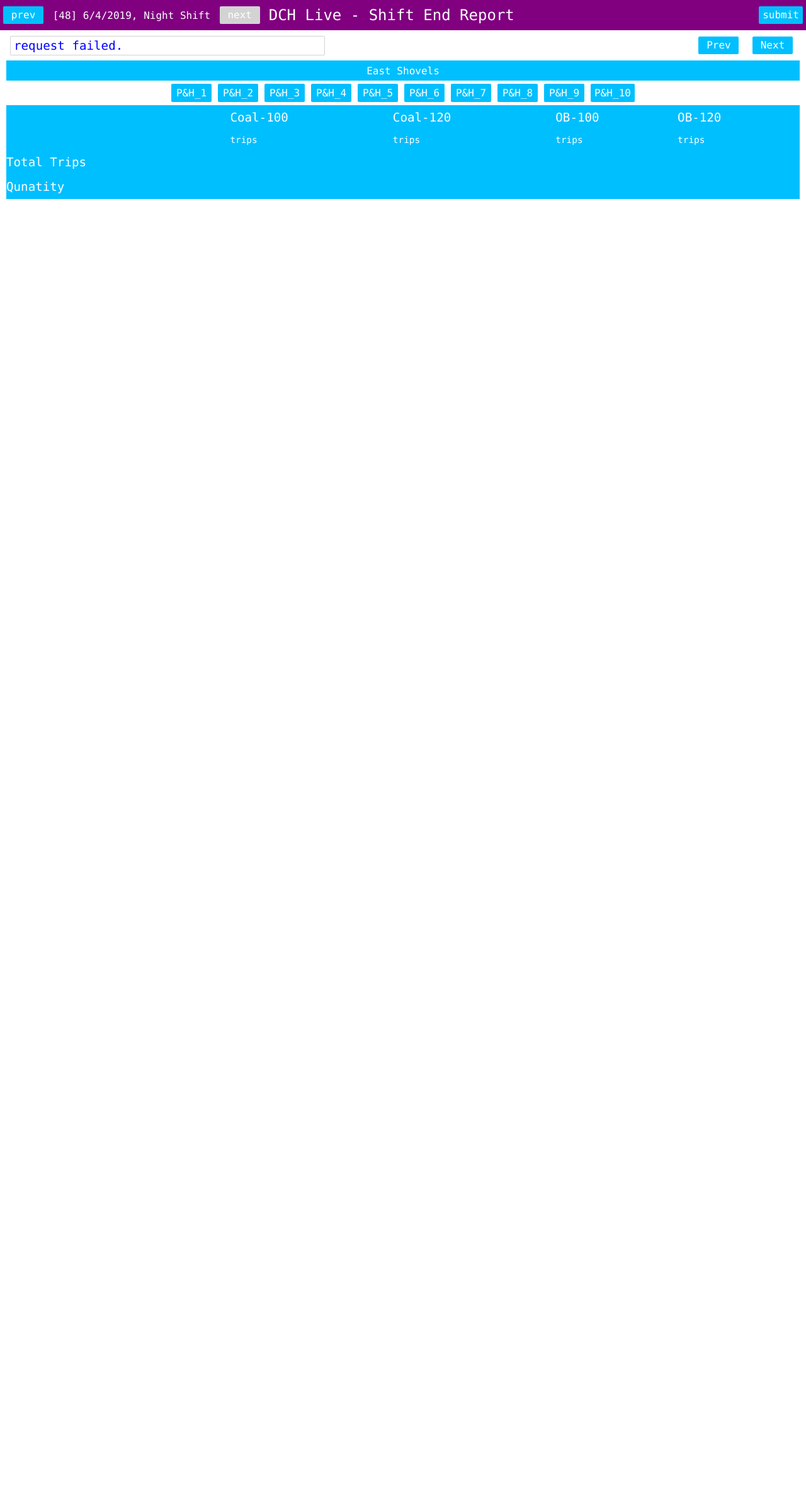
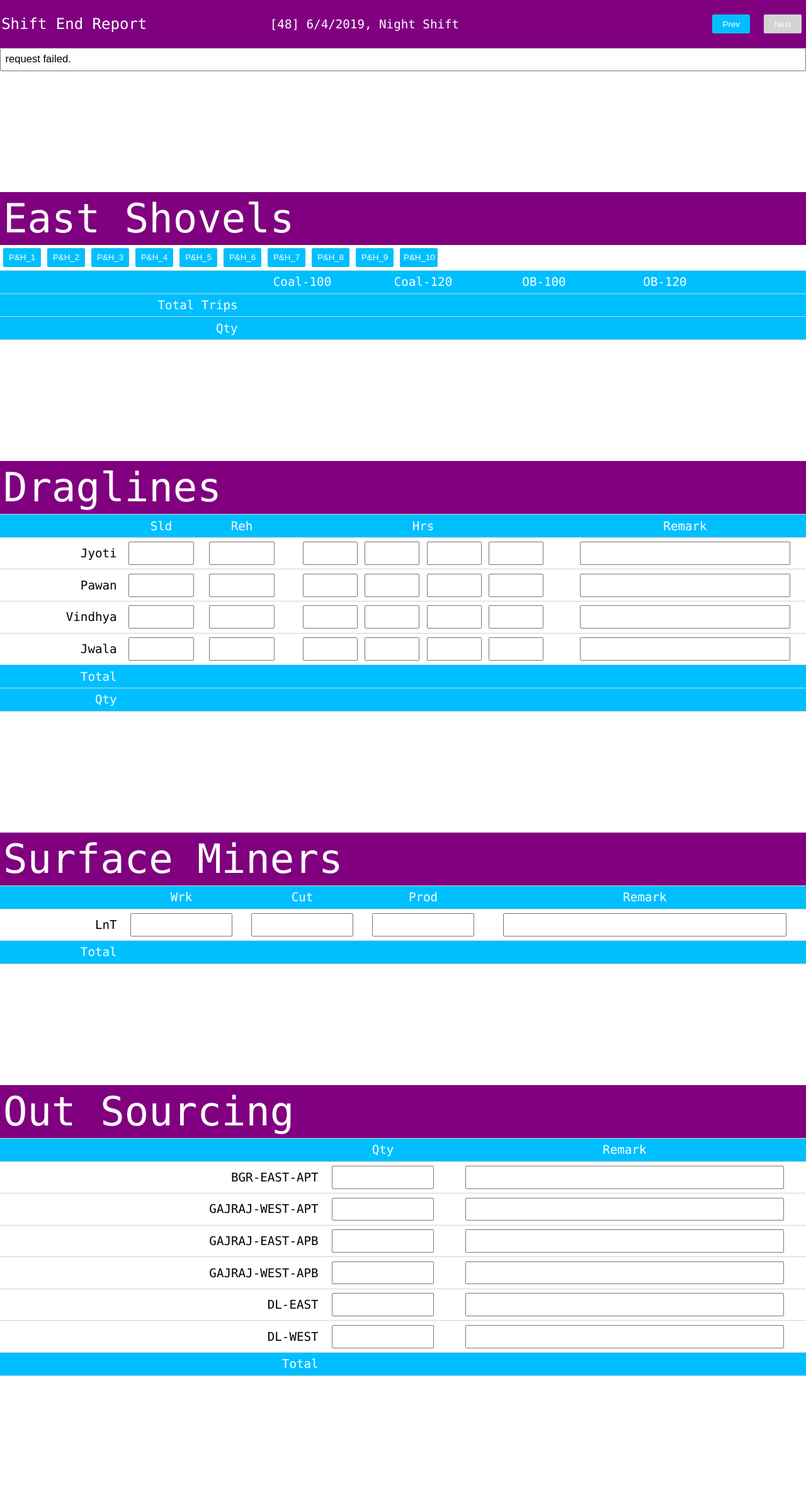
Before and after one commit to dchstats/dch-1, a PHP site: page /shift.html in a window 1280 px wide. Shown: the whole page at 63% size. Before the commit the page ends 316 px from the top, so only its background shows below. Run offline with PHP 8.4, Linux system fonts and the light colour scheme; some libraries are stand-ins or nearby versions.

Commit message:
responsive table layout defined

```diff
--- a/shift.html
+++ b/shift.html
@@ -16,133 +16,34 @@
 </head>
 
 <body ng-app="dch" ng-controller='ctrl'>
-    <div class="main-header">
-        <div>
-            <button ng-disabled="shift==1" ng-click="changeShift('prev')">prev</button>
+    <header>
+        <div style="width:33%; font-size:1.5rem">
+            <p>Shift End Report</p>
+        </div>
+        <div style="width:33%; font-size:1.2rem">
             <span> [{{shift}}] {{date}}, {{shiftName}} Shift</span>
-            <button ng-disabled="shift==lastShift" ng-click="changeShift('next')">next</button>
         </div>
-        <div style="font-size:1.5rem">
-            <p>DCH Live - Shift End Report</p>
+        <div style="width:33%; text-align:right">
+            <button ng-disabled="shift==1" ng-click="changeShift('prev')">Prev</button>
+            <button ng-disabled="shift==lastShift" ng-click="changeShift('Next')">Next</button>
         </div>
+    </header>
+    <input style="width:100vw" ng-model="status"></input>
 
-        <div>
-            <button style="float:right" ng-click="sub()">submit</button>
-        </div>
-    </div>
-
-    <div id=" shift" class="module">
-        <div class="module-header">
-            <div>
-                <input ng-model="status" style="width:500px"></input>
-            </div>
-            <div>
-                <button onClick="moduleNav('prev')">Prev</button>
-                <button onclick="moduleNav('next')">Next</button>
-            </div>
-        </div>
-        <div class="module-body">
-            <div id="shift-summary" class="section">
-                <div class="section-header">
-                    <p>Shift Summary</p>
-                </div>
+    <div id="east-shovels" class="section">
+        <p>East Shovels</p>
+        <button ng-repeat="x in shovels" ng-click="x.data.east=true;" ng-disabled="x.data.east">
+            {{x.name}}
+        </button>
         <table class="data-table">
             <tr class="head-row">
                 <td></td>
-                        <td>Coal</td>
-                        <td>Deptt OB</td>
-                        <td>Out OB</td>
-                    </tr>
-                    <tr class="data-row">
-                        <td>Shovel-Dumper</td>
-                        <td>{{shovels_total.qty.coal}}</td>
-                        <td>{{shovels_total.qty.ob}}</td>
-                        <td>{{outsourcings_total.data.qty}}</td>
-                    </tr>
-                    <tr class="data-row">
-                        <td>SM/Dragline</td>
-                        <td>{{surfaceMiners_total.data.prod}}</td>
-                        <td>{{draglines_total.solid_qty+draglines_total.rehandling_qty}}</td>
-                        <td>0</td>
-                    </tr>
-                    <tr class="total-row">
-                        <td>Total</td>
-                        <td>{{shovels_total.coal+surfaceMiners[0].data[2]}}</td>
-                        <td>{{shovels_total.ob+draglinesTotal.data[0]}}</td>
-                        <td>0</td>
-                    </tr>
-                </table>
-
-
-                <div style="height:50px"></div>
-
-
-                <table class="data-table">
-                    <tr class="head-row">
-                        <td class="name-col">Shovel</td>
-                        <td>East Coal</td>
-                        <td>East OB</td>
-                        <td>West Coal</td>
-                        <td>West OB</td>
-                        <td>Coal</td>
-                        <td>OB</td>
-                    </tr>
-                    <tr class="unit-row">
-                        <td></td>
-                        <td>Te</td>
-                        <td>cum</td>
-                        <td>Te</td>
-                        <td>cum</td>
-                        <td>Te</td>
-                        <td>cum</td>
-                    </tr>
-                    <tr class="data-row" ng-repeat="x in shovels|filter:{$:true}">
-                        <td class="name-col">{{x.name}}</td>
-                        <td>{{x.qty.east_coal}}</td>
-                        <td>{{x.qty.east_ob}}</td>
-                        <td>{{x.qty.west_coal}}</td>
-                        <td>{{x.qty.west_ob}}</td>
-                        <td>{{x.qty.coal}}</td>
-                        <td>{{x.qty.ob}}</td>
-                    </tr>
-                    <tr class="total-row">
-                        <td class="name-col">Quantity</td>
-                        <td>{{shovels_total.qty.east_coal}} Te</td>
-                        <td>{{shovels_total.qty.east_ob}} Te</td>
-                        <td>{{shovels_total.qty.west_coal}} cum</td>
-                        <td>{{shovels_total.qty.west_ob}} cum</td>
-                        <td>{{shovels_total.qty.coal}} Te</td>
-                        <td>{{shovels_total.qty.ob}} cum</td>
+                <td>Coal-100</td>
+                <td>Coal-120</td>
+                <td>OB-100</td>
+                <td>OB-120</td>
                 <td></td>
             </tr>
-                </table>
-            </div>
-
-
-
-
-
-            <div id="east-shovels" class="section">
-                <div class="section-header">
-                    <p>East Shovels</p>
-                </div>
-                <div class="section-nav">
-                    <button ng-repeat="x in shovels" ng-click="x.data.east=true;" ng-disabled="x.data.east">
-                        {{x.name}}
-                    </button>
-                </div>
-                <table class="data-table">
-                    <tr class="head-row">
-                        <td></td>
-                        <td ng-repeat="x in datahead.eastShovels">{{x}}</td>
-                        <td></td>
-                    </tr>
-                    <tr class="unit-row">
-                        <td></td>
-                        <td ng-repeat="x in unit.eastShovels track by $index">{{x}}</td>
-                        <td></td>
-                    </tr>
-
             <tr class="data-row" ng-repeat="x in shovels" ng-if="x.data.east">
                 <td class="name-col">{{x.name}}</td>
                 <td><input ng-change="refresh()" type="number" ng-model="x.data.east_coal_100"></td>
@@ -161,7 +62,7 @@
                 <td></td>
             </tr>
             <tr class="total-row">
-                        <td class="name-col">Qunatity</td>
+                <td class="name-col">Qty</td>
                 <td>{{shovels_total.qty.east_coal_100}}</td>
                 <td>{{shovels_total.qty.east_coal_120}}</td>
                 <td>{{shovels_total.qty.east_ob_100}}</td>
@@ -171,51 +72,31 @@
         </table>
     </div>
 
-
-
-
-
-
-
-
-
-
-
-
-
-
-
-
-
-
     <div id="draglines" class="section">
-                <div class="section-header">
         <p>Draglines</p>
-                </div>
-                <div class="section-nav"></div>
         <table class="data-table">
-                    <tr class="name-row">
-                    </tr>
             <tr class="head-row">
                 <td></td>
-                        <td ng-repeat="x in datahead.draglines">{{x}}</td>
-                    </tr>
-                    <tr class="unit-row">
-                        <td></td>
-                        <td ng-repeat="x in unit.draglines track by $index">{{x}}</td>
+                <td>Sld</td>
+                <td>Reh</td>
+                <td>Hrs</td>
+                <td>Remark</td>
             </tr>
             <tr class="data-row" ng-repeat="x in draglines">
                 <td class="name-col">{{x.name}}</td>
-                        <td><input ng-change="refresh()" type="number" ng-model="x.data.solid"></td>
-                        <td><input ng-change="refresh()" type="number" ng-model="x.data.rehandling"></td>
+                <td>
+                    <input ng-change="refresh()" type="number" ng-model="x.data.solid">
+                </td>
+                <td>
+                    <input ng-change="refresh()" type="number" ng-model="x.data.rehandling"></td>
+                </td>
                 <td>
                     <input ng-change="refresh()" type="number" ng-model="x.data.wrk" class="drg-hrs">
                     <input ng-change="refresh()" type="number" ng-model="x.data.bd" class="drg-hrs">
                     <input ng-change="refresh()" type="number" ng-model="x.data.mnt" class="drg-hrs">
-                            <input ng-change="refresh()" type="text" ng-model="x.idl" ng-disabled="true"
-                                class="drg-hrs">
+                    <input ng-change="refresh()" type="number" ng-model="x.data.idl" class="drg-hrs">
                 </td>
-                        <td><textarea name="" id="" cols="10" rows="1" ng-model="x.data.remark"></textarea></td>
+                <td><input ng-model="x.data.remark"></input></td>
             </tr>
             <tr class="total-row">
                 <td>Total</td>
@@ -225,7 +106,7 @@
                 <td></td>
             </tr>
             <tr class="total-row">
-                        <td>Quantity</td>
+                <td>Qty</td>
                 <td>{{draglines_total.solid_qty}}</td>
                 <td>{{draglines_total.rehandling_qty}}</td>
                 <td></td>
@@ -234,34 +115,22 @@
         </table>
     </div>
 
-
-
-
-
-
-
-
-
     <div id="surface-miners" class="section">
-                <div class="section-header">
         <p>Surface Miners</p>
-                </div>
-                <div class="section-nav"></div>
         <table class="data-table">
             <tr class="head-row">
                 <td></td>
-                        <td ng-repeat="x in datahead.surfaceMiners">{{x}}</td>
-                    </tr>
-                    <tr class="unit-row">
-                        <td></td>
-                        <td ng-repeat="x in unit.surfaceMiners track by $index">{{x}}</td>
+                <td>Wrk</td>
+                <td>Cut</td>
+                <td>Prod</td>
+                <td>Remark</td>
             </tr>
             <tr class="data-row" ng-repeat="x in surfaceMiners">
                 <td class="name-col">{{x.name}}</td>
                 <td><input ng-change="refresh()" type="number" name="" id="" ng-model="x.data.wrk"></td>
                 <td><input ng-change="refresh()" type="number" name="" id="" ng-model="x.data.cutting"></td>
                 <td><input ng-change="refresh()" type="number" name="" id="" ng-model="x.data.prod"></td>
-                        <td><textarea name="" id="" cols="20" rows="1" ng-model="x.data.remark"></textarea></td>
+                <td><input ng-model="x.data.remark"></input></td>
             </tr>
             <tr class="total-row">
                 <td>Total</td>
@@ -272,24 +141,19 @@
             </tr>
         </table>
     </div>
-            <div id="oursourcing" class="section">
-                <div class="section-header">
+
+    <div id="outsourcing" class="section">
         <p>Out Sourcing</p>
-                </div>
-                <div class="section-nav"></div>
         <table class="data-table">
             <tr class="head-row">
                 <td></td>
-                        <td ng-repeat="x in datahead.outsourcing">{{x}}</td>
-                    </tr>
-                    <tr class="unit-row">
-                        <td></td>
-                        <td ng-repeat="x in unit.outsourcing track by $index">{{x}}</td>
+                <td>Qty</td>
+                <td>Remark</td>
             </tr>
             <tr class="data-row" ng-repeat="x in outsourcings">
                 <td class="name-col">{{x.name}}</td>
                 <td><input ng-change="refresh()" type="number" name="" id="" ng-model="x.data.qty"></td>
-                        <td><textarea name="" id="" cols="40" rows="1" ng-model="x.data.remark"></textarea></td>
+                <td><input ng-model="x.data.remark"></input></td>
             </tr>
             <tr class="total-row">
                 <td>Total</td>
@@ -298,10 +162,6 @@
             </tr>
         </table>
     </div>
-
-        </div>
-    </div>
-
 </body>
 
 </html>
--- a/styles.css
+++ b/styles.css
@@ -1,113 +1,85 @@
-card {
-	box-shadow: 0px 3px 5px 0px #444;
-}
-
 * {
 	box-sizing: border-box;
 	border-collapse: collapse;
-	font: inherit;
 }
 
 body {
 	font-family: "consolas", sans-serif;
 	margin: 0;
 	padding: 0;
+	font-size:1.5vw;
 }
 
-.main-header {
-	height: 3rem;
+header {
 	display: flex;
-	justify-content: space-between;
+	justify-content: space-around;
 	align-items: center;
 	background: purple;
 	color: white;
 }
 
-.main-nav {
-	display: flex;
-	align-items: center;
-	background: white;
-	margin: 5px auto;
-	padding: 3px;
+.section{
+	margin:15% 0;
 }
 
-.module {
-	margin: 0 auto;
+.section > p {
+	margin:0px;
+	display:block;
+	width:100%;
+	background:purple;
+	color:white;
+	padding:5px;
+	font-size:5vw;
 }
 
-.module-header {
-	height: 3rem;
-	padding: 0 1rem;
-	display: flex;
-	align-items: center;
-	justify-content: space-between;
-	font-size: 1.2rem;
-	border-radius: 3px 3px 0px 0px;
+table{
+	width:100%;
+	table-layout: fixed;
+	margin:0px;
 }
 
-.module-nav {
-	display: flex;
-	justify-content: middle;
-	align-items: center;
+input{
+	width:90%;
+	text-align:left;
+	font-size:1.3vw;
+	padding:0.5vw;
 }
 
-.section {
-	margin: auto;
-	padding: 0 10px 4rem;
-	background: white;
-	border-radius: 3px;
-	overflow: auto;
+input:focus{
+	outline: 2px solid gold;
 }
 
-.section-header {
-	height: 2rem;
-	padding: 5px;
-	display: flex;
-	justify-content: center;
-	align-items: center;
-	background-color: deepskyblue;
-	color: white;
-	font-size: 1rem;
+input.drg-hrs{
+	width:20%;
 }
 
-.section-nav {
-	min-height: 5px;
-	background: white;
-	text-align: center;
+tr{
+	border:solid lightgrey;
+	border-width:1px 0;
 }
 
-input,
-select,
-textarea {
-	padding: 3px 5px;
-	color: blue;
-	text-align: left;
-	border: 1px solid lightgrey;
-	border-radius: 2px;
-}
-input:disabled,
-select:disabled,
-textarea:disabled {
-	background: grey;
-	color: lightgrey;
-}
-input:focus,
-select:focus,
-textarea:focus {
-	outline: 3px solid gold;
+tr.head-row,
+tr.total-row{
+	background:deepskyblue;
+	color:white;
 }
 
-textarea {
-	width: 100%;
-	resize: vertical;
+td{
+	text-align: center;
+	padding:0.5vw;
+}
+
+
+
+tr td:first-child{
+	text-align:right;
 }
 
 button {
-	min-width: 4rem;
-	height: 1.8rem;
+	width: 60px;
+	height: 30px;
 	margin: 5px;
 	cursor: pointer;
-	font-size: 1rem;
 	background: deepskyblue;
 	color: white;
 	border: none;
@@ -128,50 +100,93 @@ button:disabled {
 }
 
 .cancel-btn {
-	min-width: 30px;
-	height: 30px;
-	padding: 0px;
-	font-size: 16px;
-	box-shadow: none;
+	width: 20px;
+	height: 20px;
 	border-radius: 50%;
 }
 
-.data-table {
-	margin: 10 auto;
-	width: 100%;
+
+
+#east-shovels tr td:nth-child(1){
+width:30%
 }
 
-td {
-	/* text-align: center; */
-	font-size: 1.2rem;
-	padding: 8px 0;
+#east-shovels tr td:nth-child(2){
+width:15%
 }
 
-.head-row td,
-.unit-row td,
-.total-row td {
-	background: deepskyblue;
-	color: white;
+#east-shovels tr td:nth-child(3){
+width:15%
 }
 
-.unit-row td {
-	font-size: 0.9rem;
+#east-shovels tr td:nth-child(4){
+width:15%
 }
 
-tr.data-row td {
-	border-bottom: 1px solid lightgrey;
+#east-shovels tr td:nth-child(5){
+width:15%
 }
 
-tr.data-row {
-	color: blue;
-}
-
-.drg-hrs {
-	max-width: 50px;
+#east-shovels tr td:nth-child(6){
+width:10%
 }
 
 
-/*# sourceMappingURL=styles.css.map */
-.main-header div{
-	width:33.33%;
+#draglines tr td:nth-child(1){
+width:15%
 }
+
+#draglines tr td:nth-child(2){
+width:10%
+}
+
+#draglines tr td:nth-child(3){
+width:10%
+}
+
+#draglines tr td:nth-child(4){
+width:35%
+}
+
+#draglines tr td:nth-child(5){
+width:30%
+}
+
+
+
+#surface-miners tr td:nth-child(1){
+width:15%
+}
+
+#surface-miners tr td:nth-child(2){
+width:15%
+}
+
+#surface-miners tr td:nth-child(3){
+width:15%
+}
+
+#surface-miners tr td:nth-child(4){
+width:15%
+}
+
+#surface-miners tr td:nth-child(5){
+width:40%
+}
+
+
+#outsourcing tr td:nth-child(1){
+width:40%
+}
+
+#outsourcing tr td:nth-child(2){
+width:15%
+}
+
+#outsourcing tr td:nth-child(3){
+width:45%
+}
+
+@media (max-width:768px){
+
+}
```
Also changed, not shown: shift.js (+12 -38 lines). Lines whose indentation alone changed are shown as unchanged.
